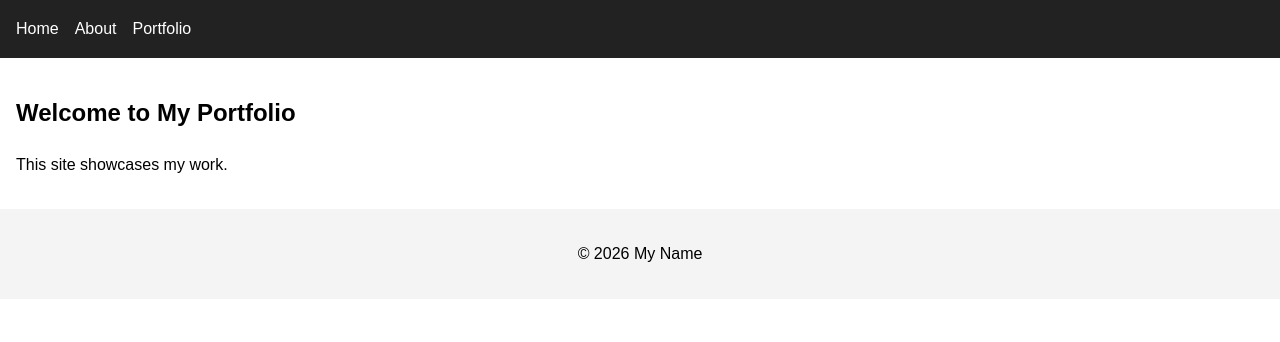
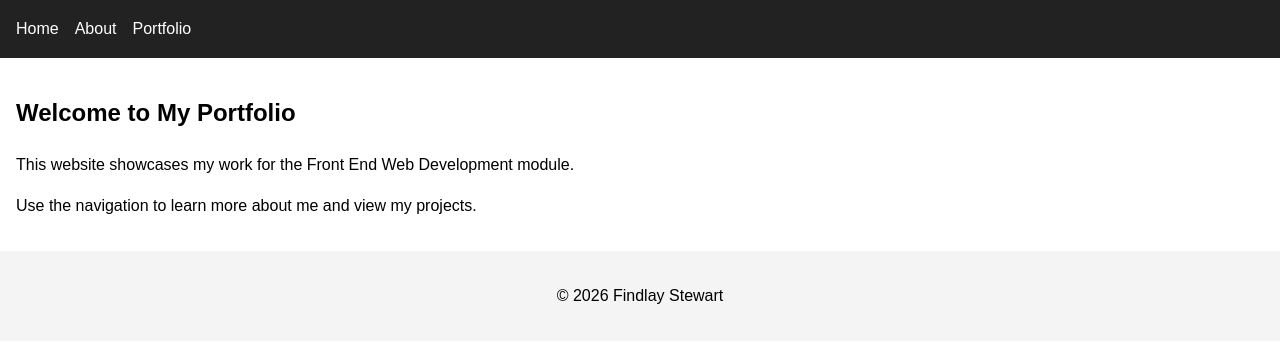
Before and after one commit to Dudesup5/WebDev-Coursework, a plain HTML site: page index.html in a window 1280 px wide. Drawn offline with Linux system fonts and the light colour scheme.

Commit message:
Polish content and text

```diff
--- a/index.html
+++ b/index.html
@@ -20,12 +20,14 @@
   <main>
     <section>
       <h1>Welcome to My Portfolio</h1>
-      <p>This site showcases my work.</p>
+      <p>This website showcases my work for the Front End Web Development module.</p>
+      <p>Use the navigation to learn more about me and view my projects.</p>
+
     </section>
   </main>
 
   <footer>
-    <p>© 2026 My Name</p>
+    <p>© 2026 Findlay Stewart</p>
   </footer>
 </body>
 </html>
```
Also changed, not shown: about.html (+4 -2 lines).
